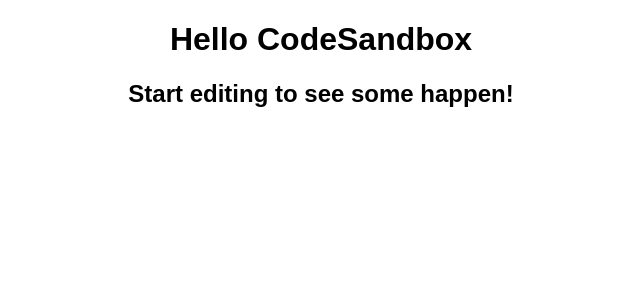
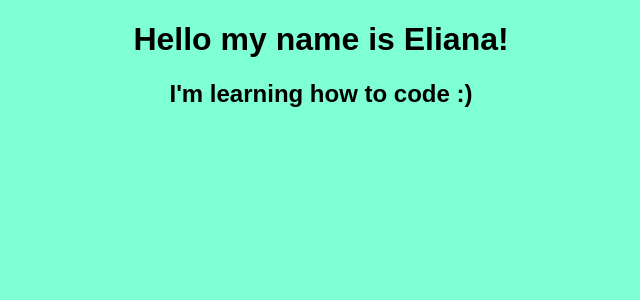
Before and after one commit to elianaroth/my-first-app, a React (Create React App) app: page / in a window 1280 px wide. Shown: the top 300 px of the page, without its empty margins (319-959 px from the left). Built offline with nearby package versions, Linux system fonts and the light colour scheme.

Commit message:
Updated background color, and change text

```diff
--- a/package.json
+++ b/package.json
@@ -1,5 +1,5 @@
 {
-  "name": "react",
+  "name": "my-first-app",
   "version": "1.0.0",
   "description": "React example starter project",
   "keywords": ["react", "starter"],
--- a/src/App.js
+++ b/src/App.js
@@ -4,8 +4,8 @@
 export default function App() {
   return (
     <div className="App">
-      <h1>Hello CodeSandbox</h1>
-      <h2>Start editing to see some happen!</h2>
+      <h1>Hello my name is Eliana!</h1>
+      <h2>I'm learning how to code :)</h2>
     </div>
   );
 }
--- a/src/styles.css
+++ b/src/styles.css
@@ -2,3 +2,7 @@
   font-family: sans-serif;
   text-align: center;
 }
+
+body {
+  background-color: aquamarine;
+}
```
